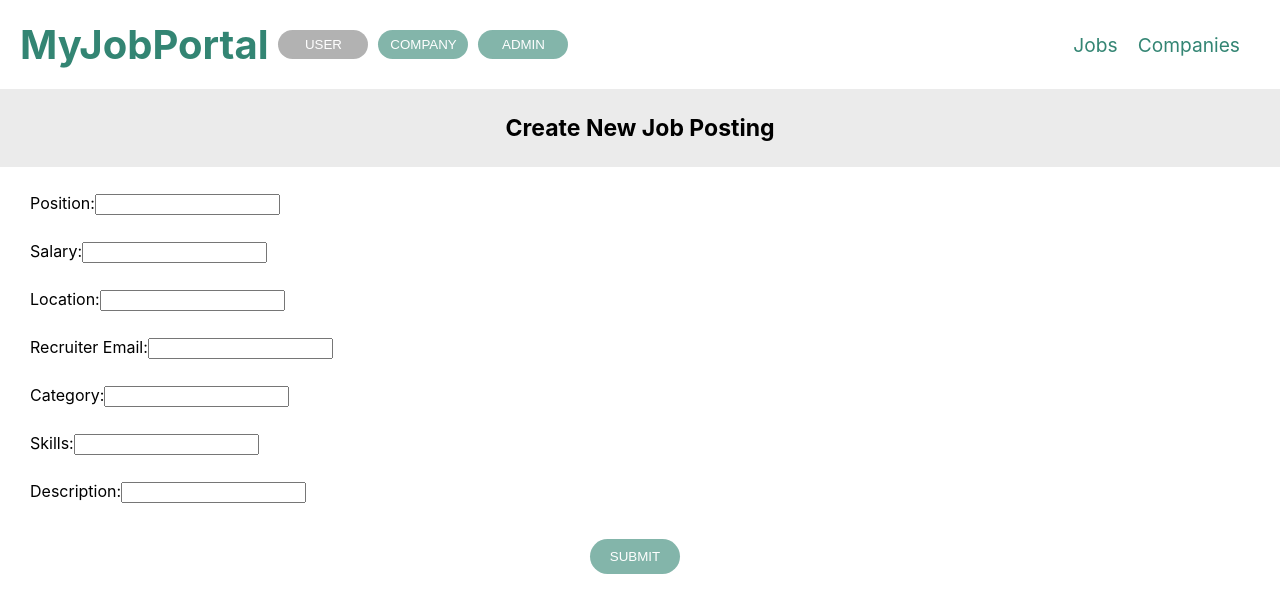
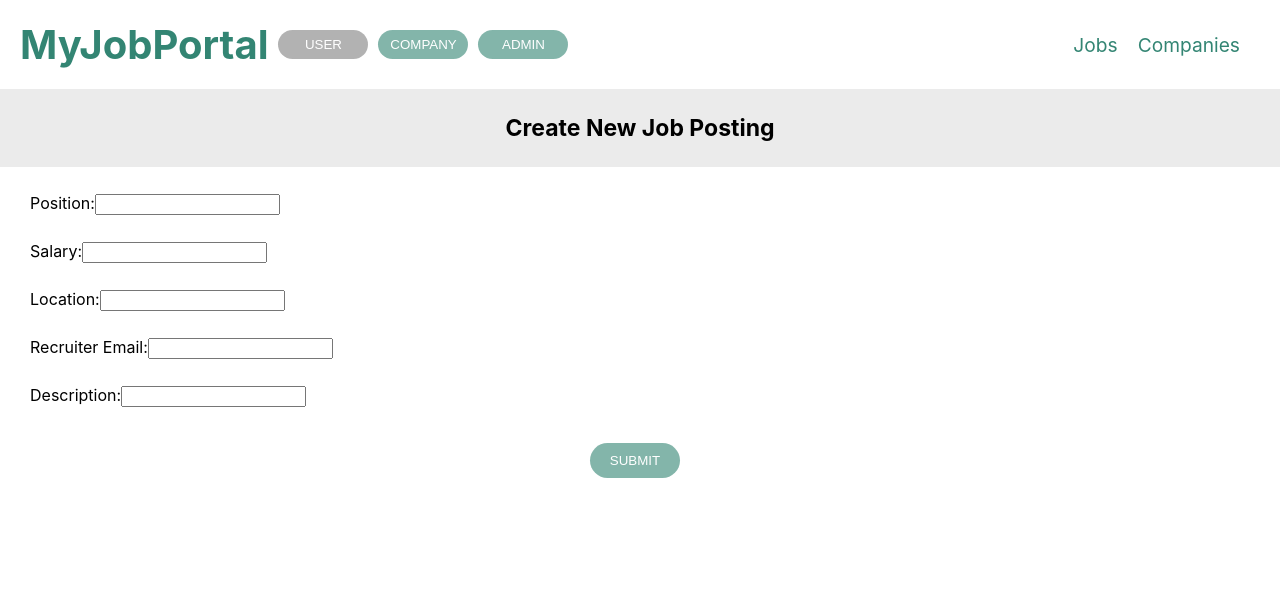
Before and after one commit to golde0815/Job_Application_App, a React (Create React App) app in the folder frontend/job-portal/: page /postNewJob in a window 1280 px wide. Shown: the top 612 px of the page. Built offline with nearby package versions, Linux system fonts and the light colour scheme.

Commit message:
Removed catetgory and skills fron job, not null checks for location and description INSERT and fixed recruiter email

```diff
--- a/frontend/job-portal/src/components/pages/companyPostedJobs/companyPostedJob.js
+++ b/frontend/job-portal/src/components/pages/companyPostedJobs/companyPostedJob.js
@@ -13,8 +13,6 @@ class CompanyPostedJob extends Component {
             'description': null,
             'salary': null,
             'recruiterEmail': null,
-            'category': null,
-            'skill': null,
             isEdit: false,
         }
     }
@@ -34,8 +32,6 @@ class CompanyPostedJob extends Component {
                 'description': job.description,
                 'salary': job.salary,
                 'recruiterEmail': job.recruiterEmail,
-                'category': job.category,
-                'skill': job.skill,
             })
         }).catch(error => console.error(error))
     }
@@ -108,7 +104,7 @@ class CompanyPostedJob extends Component {
 
   render() {
     const {jobId, position, postedDate, location, description, salary,
-        recruiterEmail, category, skill, isEdit} = this.state
+        recruiterEmail, isEdit} = this.state
 
     return (
         <div>
@@ -156,24 +152,6 @@ class CompanyPostedJob extends Component {
                         onChange={this.handleInputChange}
                     />
                 </p>
-                <p>Category:
-                    <input
-                        type="text"
-                        id="posted-job-category"
-                        readOnly={!isEdit}
-                        defaultValue={category}
-                        onChange={this.handleInputChange}
-                    />
-                </p>
-                <p>Skills:
-                    <input
-                        type="text"
-                        id="posted-job-skill"
-                        readOnly={!isEdit}
-                        defaultValue={skill}
-                        onChange={this.handleInputChange}
-                    />
-                </p>
                 <p>Description:
                     <input
                         type="text"
--- a/frontend/job-portal/src/components/pages/postNewJob/postNewJob.js
+++ b/frontend/job-portal/src/components/pages/postNewJob/postNewJob.js
@@ -12,8 +12,6 @@ class PostNewJob extends Component {
             'new-job-description': "",
             'new-job-salary': 0,
             'new-job-recruiterEmail': "",
-            'new-job-category': "",
-            'new-job-skill': "",
         }
     }
 
@@ -25,20 +23,7 @@ class PostNewJob extends Component {
                 'location': this.state['new-job-location'],
                 'description': this.state['new-job-description'],
                 'salary': this.state['new-job-salary'],
-                'recruiterEmail': this.state['new-job-recruiterEmail'],
-                'category': this.state['new-job-category'],
-                'skill': this.state['new-job-skill'],
-            }
-
-            // Fulfiling not null conditions
-            if (job.location === "" ) {
-                window.alert("Location must be filled.")
-                return
-            }
-
-            if (job.description === "") {
-                window.alert("Description must be filled.")
-                return
+                'recruiterEmail': this.state['new-job-email'],
             }
 
             // 1. INSERT
@@ -56,8 +41,6 @@ class PostNewJob extends Component {
                 console.error(error)
                 window.alert("An error occured while trying to insert this job. " + error)
             })
-
-            window.alert('New job has been posted with ID ' + JSON.stringify(job))
         }
     }
 
@@ -103,20 +86,6 @@ class PostNewJob extends Component {
                         onChange={this.handleInputChange}
                     />
                 </p>
-                <p>Category:
-                    <input
-                        type="text"
-                        id="new-job-category"
-                        onChange={this.handleInputChange}
-                    />
-                </p>
-                <p>Skills:
-                    <input
-                        type="text"
-                        id="new-job-skill"
-                        onChange={this.handleInputChange}
-                    />
-                </p>
                 <p>Description:
                     <input
                         type="text"
```
